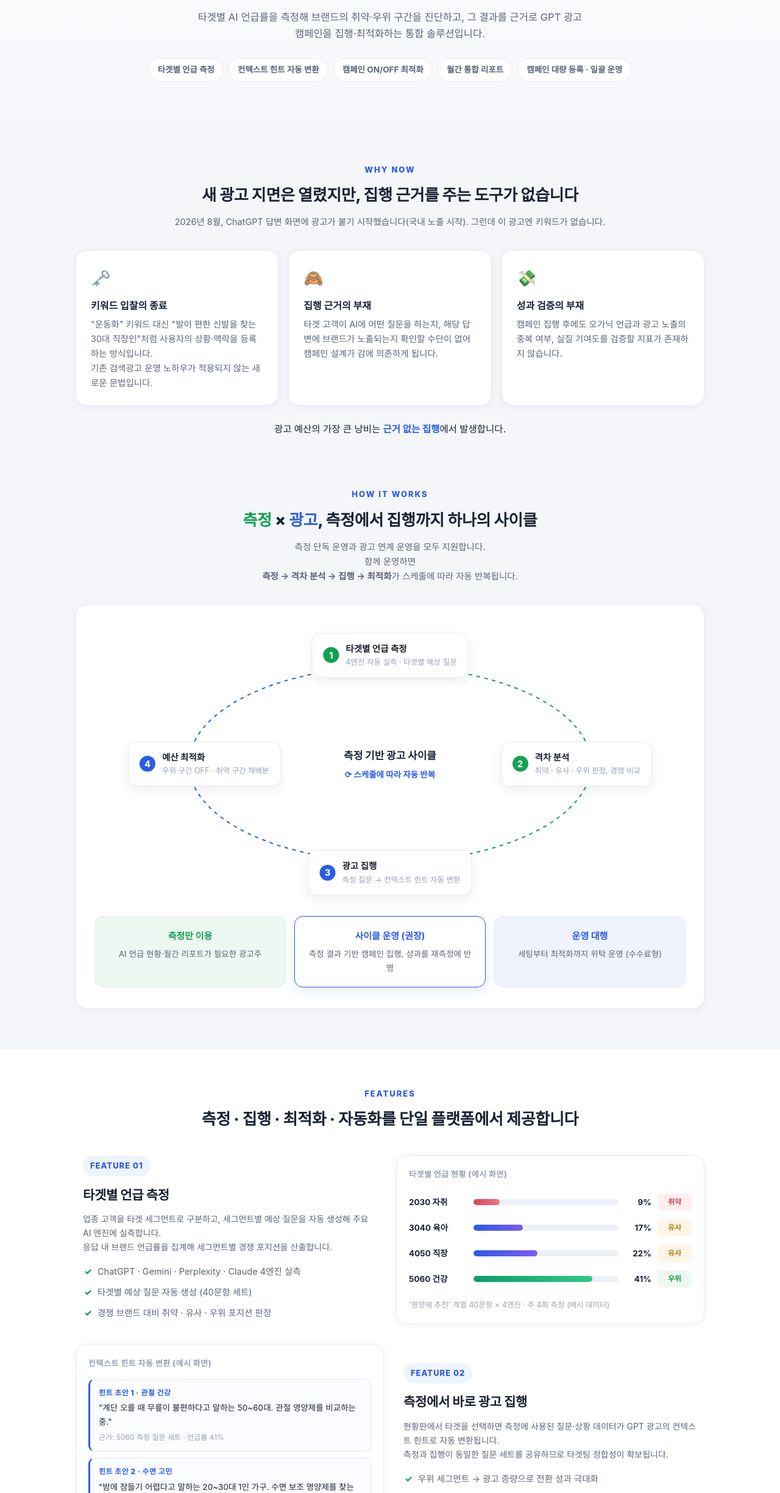
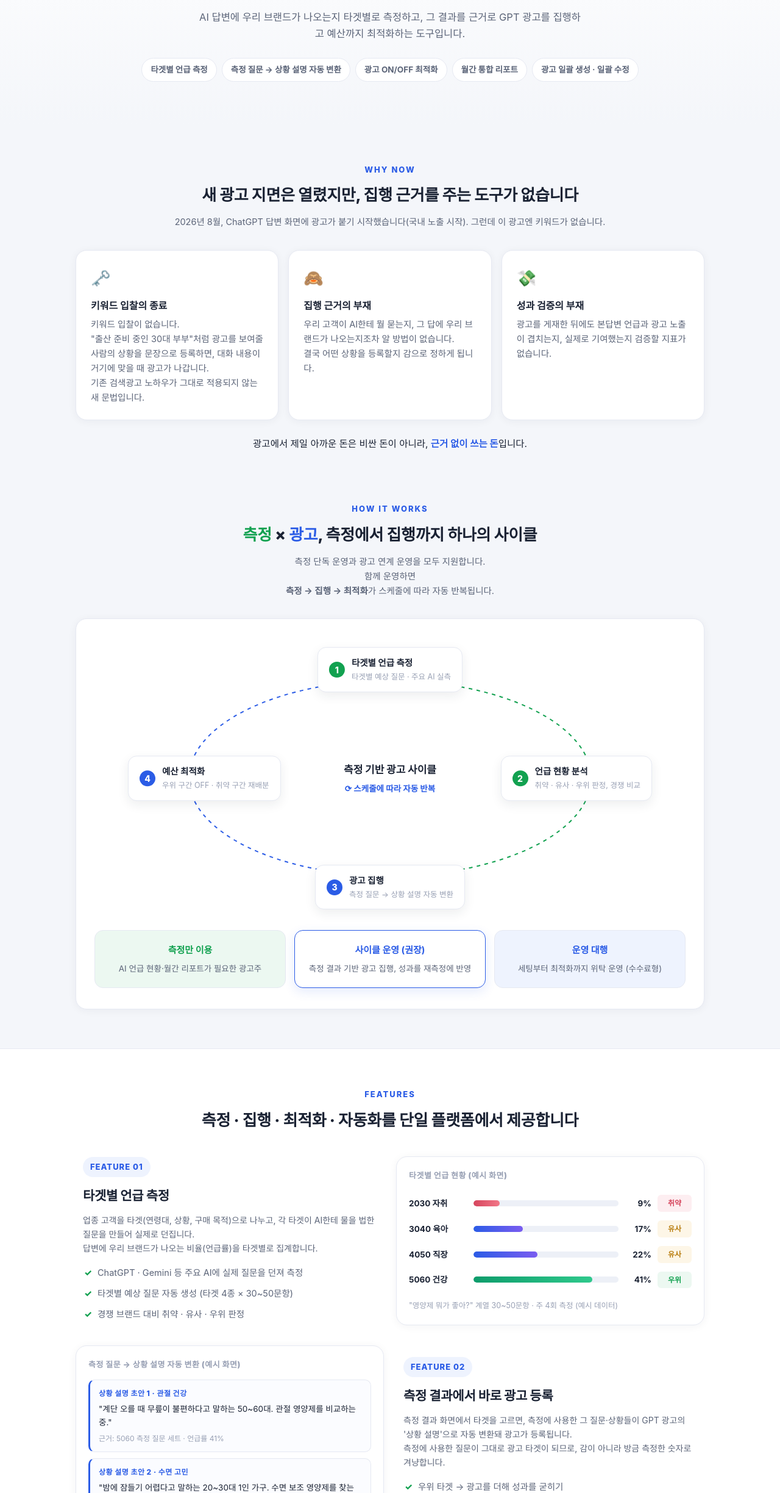
Before and after one commit to historydm11/AIAA, a plain HTML site: page intro.html in a window 1280 px wide. Shown: the part 252-2700 px from the top of the page at 61% size. Drawn offline with Linux system fonts and the light colour scheme.

Commit message:
intro: v4 제출 답변 워딩 싱크

```diff
--- a/intro.html
+++ b/intro.html
@@ -148,9 +148,9 @@ footer{border-top:1px solid var(--line);background:#fff;padding:30px 0;text-alig
 <!-- ═══ 히어로 ═══ -->
 <div class="hero"><div class="wrap">
   <h1>AI 광고 집행의 기준을<br><span class="b">측정 데이터</span>로 바꿉니다</h1>
-  <p>타겟별 AI 언급률을 측정해 브랜드의 취약·우위 구간을 진단하고,
-  그 결과를 근거로 GPT 광고 캠페인을 집행·최적화하는 통합 솔루션입니다.</p>
-  <div class="tags"><span>타겟별 언급 측정</span><span>컨텍스트 힌트 자동 변환</span><span>캠페인 ON/OFF 최적화</span><span>월간 통합 리포트</span><span>캠페인 대량 등록 · 일괄 운영</span></div>
+  <p>AI 답변에 우리 브랜드가 나오는지 타겟별로 측정하고,
+  그 결과를 근거로 GPT 광고를 집행하고 예산까지 최적화하는 도구입니다.</p>
+  <div class="tags"><span>타겟별 언급 측정</span><span>측정 질문 → 상황 설명 자동 변환</span><span>광고 ON/OFF 최적화</span><span>월간 통합 리포트</span><span>광고 일괄 생성 · 일괄 수정</span></div>
 </div></div>
 
 <!-- ═══ 문제 ═══ -->
@@ -159,18 +159,18 @@ footer{border-top:1px solid var(--line);background:#fff;padding:30px 0;text-alig
   <h2>새 광고 지면은 열렸지만, 집행 근거를 주는 도구가 없습니다</h2>
   <p class="sec-sub">2026년 8월, ChatGPT 답변 화면에 광고가 붙기 시작했습니다(국내 노출 시작). 그런데 이 광고엔 키워드가 없습니다.</p>
   <div class="q3">
-    <div class="card"><div class="em">🗝️</div><b>키워드 입찰의 종료</b><p>"운동화" 키워드 대신 "발이 편한 신발을 찾는 30대 직장인"처럼 사용자의 상황·맥락을 등록하는 방식입니다.<br>기존 검색광고 운영 노하우가 적용되지 않는 새로운 문법입니다.</p></div>
-    <div class="card"><div class="em">🙈</div><b>집행 근거의 부재</b><p>타겟 고객이 AI에 어떤 질문을 하는지, 해당 답변에 브랜드가 노출되는지 확인할 수단이 없어 캠페인 설계가 감에 의존하게 됩니다.</p></div>
-    <div class="card"><div class="em">💸</div><b>성과 검증의 부재</b><p>캠페인 집행 후에도 오가닉 언급과 광고 노출의 중복 여부, 실질 기여도를 검증할 지표가 존재하지 않습니다.</p></div>
+    <div class="card"><div class="em">🗝️</div><b>키워드 입찰의 종료</b><p>키워드 입찰이 없습니다.<br>"출산 준비 중인 30대 부부"처럼 광고를 보여줄 사람의 상황을 문장으로 등록하면, 대화 내용이 거기에 맞을 때 광고가 나갑니다.<br>기존 검색광고 노하우가 그대로 적용되지 않는 새 문법입니다.</p></div>
+    <div class="card"><div class="em">🙈</div><b>집행 근거의 부재</b><p>우리 고객이 AI한테 뭘 묻는지, 그 답에 우리 브랜드가 나오는지조차 알 방법이 없습니다.<br>결국 어떤 상황을 등록할지 감으로 정하게 됩니다.</p></div>
+    <div class="card"><div class="em">💸</div><b>성과 검증의 부재</b><p>광고를 게재한 뒤에도 본답변 언급과 광고 노출이 겹치는지, 실제로 기여했는지 검증할 지표가 없습니다.</p></div>
   </div>
-  <div class="callout">광고 예산의 가장 큰 낭비는 <b>근거 없는 집행</b>에서 발생합니다.</div>
+  <div class="callout">광고에서 제일 아까운 돈은 비싼 돈이 아니라, <b>근거 없이 쓰는 돈</b>입니다.</div>
 </div></section>
 
 <!-- ═══ 프로세스 사이클 ═══ -->
 <section style="padding-top:20px"><div class="wrap reveal">
   <span class="kicker">HOW IT WORKS</span>
   <h2><span class="g">측정</span> × <span class="b">광고</span>, 측정에서 집행까지 하나의 사이클</h2>
-  <p class="sec-sub">측정 단독 운영과 광고 연계 운영을 모두 지원합니다.<br>함께 운영하면<br><b>측정 → 격차 분석 → 집행 → 최적화</b>가 스케줄에 따라 자동 반복됩니다.</p>
+  <p class="sec-sub">측정 단독 운영과 광고 연계 운영을 모두 지원합니다.<br>함께 운영하면<br><b>측정 → 집행 → 최적화</b>가 스케줄에 따라 자동 반복됩니다.</p>
 
   <div class="card cycle-card">
     <div class="cycle">
@@ -184,15 +184,15 @@ footer{border-top:1px solid var(--line);background:#fff;padding:30px 0;text-alig
         <path d="M 430,375 A 330,160 0 0 1 100,215" fill="none" stroke="#2B5CE6" stroke-width="2" stroke-dasharray="6 7" marker-end="url(#abl)"/>
         <path d="M 100,215 A 330,160 0 0 1 430,55" fill="none" stroke="#2B5CE6" stroke-width="2" stroke-dasharray="6 7" marker-end="url(#abl)"/>
       </svg>
-      <div class="node p1"><span class="n n-green">1</span><span><b>타겟별 언급 측정</b><small>4엔진 자동 실측 · 타겟별 예상 질문</small></span></div>
-      <div class="node p2"><span class="n n-green">2</span><span><b>격차 분석</b><small>취약 · 유사 · 우위 판정, 경쟁 비교</small></span></div>
-      <div class="node p3"><span class="n n-blue">3</span><span><b>광고 집행</b><small>측정 질문 → 컨텍스트 힌트 자동 변환</small></span></div>
+      <div class="node p1"><span class="n n-green">1</span><span><b>타겟별 언급 측정</b><small>타겟별 예상 질문 · 주요 AI 실측</small></span></div>
+      <div class="node p2"><span class="n n-green">2</span><span><b>언급 현황 분석</b><small>취약 · 유사 · 우위 판정, 경쟁 비교</small></span></div>
+      <div class="node p3"><span class="n n-blue">3</span><span><b>광고 집행</b><small>측정 질문 → 상황 설명 자동 변환</small></span></div>
       <div class="node p4"><span class="n n-blue">4</span><span><b>예산 최적화</b><small>우위 구간 OFF · 취약 구간 재배분</small></span></div>
       <div class="cyc-center"><b>측정 기반 광고 사이클</b><span>⟳ 스케줄에 따라 자동 반복</span></div>
     </div>
     <div class="modes">
       <div class="mode m1"><b>측정만 이용</b><p>AI 언급 현황·월간 리포트가 필요한 광고주</p></div>
-      <div class="mode m2"><b>사이클 운영 (권장)</b><p>측정 결과 기반 캠페인 집행, 성과를 재측정에 반영</p></div>
+      <div class="mode m2"><b>사이클 운영 (권장)</b><p>측정 결과 기반 광고 집행, 성과를 재측정에 반영</p></div>
       <div class="mode m3"><b>운영 대행</b><p>세팅부터 최적화까지 위탁 운영 (수수료형)</p></div>
     </div>
   </div>
@@ -207,8 +207,8 @@ footer{border-top:1px solid var(--line);background:#fff;padding:30px 0;text-alig
     <div class="txt">
       <span class="num">FEATURE 01</span>
       <h3>타겟별 언급 측정</h3>
-      <p>업종 고객을 타겟 세그먼트로 구분하고, 세그먼트별 예상 질문을 자동 생성해 주요 AI 엔진에 실측합니다.<br>응답 내 브랜드 언급률을 집계해 세그먼트별 경쟁 포지션을 산출합니다.</p>
-      <ul><li>ChatGPT · Gemini · Perplexity · Claude 4엔진 실측</li><li>타겟별 예상 질문 자동 생성 (40문항 세트)</li><li>경쟁 브랜드 대비 취약 · 유사 · 우위 포지션 판정</li></ul>
+      <p>업종 고객을 타겟(연령대, 상황, 구매 목적)으로 나누고, 각 타겟이 AI한테 물을 법한 질문을 만들어 실제로 던집니다.<br>답변에 우리 브랜드가 나오는 비율(언급률)을 타겟별로 집계합니다.</p>
+      <ul><li>ChatGPT · Gemini 등 주요 AI에 실제 질문을 던져 측정</li><li>타겟별 예상 질문 자동 생성 (타겟 4종 × 30~50문항)</li><li>경쟁 브랜드 대비 취약 · 유사 · 우위 판정</li></ul>
     </div>
     <div class="card shot">
       <h4>타겟별 언급 현황 (예시 화면)</h4>
@@ -216,35 +216,35 @@ footer{border-top:1px solid var(--line);background:#fff;padding:30px 0;text-alig
       <div class="mrow"><span class="nm">3040 육아</span><div class="mbar"><i class="fb" data-w="34%"></i></div><b>17%</b><span class="mtag t-m">유사</span></div>
       <div class="mrow"><span class="nm">4050 직장</span><div class="mbar"><i class="fb" data-w="44%"></i></div><b>22%</b><span class="mtag t-m">유사</span></div>
       <div class="mrow"><span class="nm">5060 건강</span><div class="mbar"><i class="fg" data-w="82%"></i></div><b>41%</b><span class="mtag t-s">우위</span></div>
-      <p style="font-size:12.5px;color:var(--dim);margin-top:12px">'영양제 추천' 계열 40문항 × 4엔진 · 주 4회 측정 (예시 데이터)</p>
+      <p style="font-size:12.5px;color:var(--dim);margin-top:12px">"영양제 뭐가 좋아?" 계열 30~50문항 · 주 4회 측정 (예시 데이터)</p>
     </div>
   </div>
 
   <div class="feat reveal">
     <div class="card shot" style="order:0">
-      <h4>컨텍스트 힌트 자동 변환 (예시 화면)</h4>
-      <div class="hintbox"><div class="ht">힌트 초안 1 · 관절 건강</div><p>"계단 오를 때 무릎이 불편하다고 말하는 50~60대. 관절 영양제를 비교하는 중."</p><small>근거: 5060 측정 질문 세트 · 언급률 41%</small></div>
-      <div class="hintbox"><div class="ht">힌트 초안 2 · 수면 고민</div><p>"밤에 잠들기 어렵다고 말하는 20~30대 1인 가구. 수면 보조 영양제를 찾는 중."</p><small>근거: 2030 측정 질문 세트 · 언급률 9% (취약)</small></div>
+      <h4>측정 질문 → 상황 설명 자동 변환 (예시 화면)</h4>
+      <div class="hintbox"><div class="ht">상황 설명 초안 1 · 관절 건강</div><p>"계단 오를 때 무릎이 불편하다고 말하는 50~60대. 관절 영양제를 비교하는 중."</p><small>근거: 5060 측정 질문 세트 · 언급률 41%</small></div>
+      <div class="hintbox"><div class="ht">상황 설명 초안 2 · 수면 고민</div><p>"밤에 잠들기 어렵다고 말하는 20~30대 1인 가구. 수면 보조 영양제를 찾는 중."</p><small>근거: 2030 측정 질문 세트 · 언급률 9% (취약)</small></div>
     </div>
     <div class="txt">
       <span class="num">FEATURE 02</span>
-      <h3>측정에서 바로 광고 집행</h3>
-      <p>현황판에서 타겟을 선택하면 측정에 사용된 질문·상황 데이터가 GPT 광고의 컨텍스트 힌트로 자동 변환됩니다.<br>측정과 집행이 동일한 질문 세트를 공유하므로 타겟팅 정합성이 확보됩니다.</p>
-      <ul><li>우위 세그먼트 → 광고 증량으로 전환 성과 극대화</li><li>취약 세그먼트 → 광고로 노출 커버리지 확보, 오가닉 개선 병행</li><li>힌트 초안 검수 후 등록 (휴먼 승인 프로세스)</li></ul>
+      <h3>측정 결과에서 바로 광고 등록</h3>
+      <p>측정 결과 화면에서 타겟을 고르면, 측정에 사용한 그 질문·상황들이 GPT 광고의 '상황 설명'으로 자동 변환돼 광고가 등록됩니다.<br>측정에 사용한 질문이 그대로 광고 타겟이 되므로, 감이 아니라 방금 측정한 숫자로 겨냥합니다.</p>
+      <ul><li>우위 타겟 → 광고를 더해 성과를 굳히기</li><li>취약 타겟 → AI가 언급해줄 때까지 그 자리 노출을 광고로 확보</li><li>상황 설명 초안은 검수 후 등록 (휴먼 승인)</li></ul>
     </div>
   </div>
 
   <div class="feat reveal">
     <div class="txt">
       <span class="num">FEATURE 03</span>
-      <h3>캠페인 예산 최적화</h3>
-      <p>오가닉 언급이 확보된 구간의 캠페인은 OFF하고, 절감 예산을 취약 구간에 재배분합니다.<br>사이클이 반복될수록 집행 효율은 높아지고 오가닉 노출 자산이 축적됩니다.</p>
-      <ul><li>본답변 언급 × 광고 성과를 질문 단위로 매칭</li><li>ON/OFF 운영 제안 자동 생성</li><li>광고 지표(공식)·언급 변화(실측)를 한 장의 월간 리포트로</li></ul>
+      <h3>광고 ON/OFF · 예산 최적화</h3>
+      <p>AI가 알아서 우리 브랜드를 말해주기 시작한 자리는 광고를 끕니다.<br>공짜로 나오는 자리에 돈 쓸 이유가 없으니까요.<br>아낀 예산은 취약 구간으로 옮깁니다.<br>이 순환이 돌수록 광고비는 줄고, 노출은 쌓입니다.</p>
+      <ul><li>본답변 언급 × 광고 성과를 질문 단위로 매칭</li><li>ON/OFF 운영 제안 자동 생성, 절감 예산 재배분</li><li>노출·클릭·CTR·CPC·CPM(공식 지표)과 언급 변화(실측)를 한 장의 월간 리포트로</li></ul>
     </div>
     <div class="card shot">
       <h4>캠페인 운영 제안 (예시 화면)</h4>
       <table class="mtable">
-        <thead><tr><th>사용자 컨텍스트</th><th>본답변</th><th>광고</th><th>운영 제안</th></tr></thead>
+        <thead><tr><th>광고 (사용자 상황)</th><th>본답변</th><th>상태</th><th>운영 제안</th></tr></thead>
         <tbody>
           <tr><td>피로회복 찾는 4050</td><td><span class="pill pl-on">나옴</span></td><td><span class="pill pl-on">ON</span></td><td class="rx-s">OFF 권장 · 오가닉 우위 전환</td></tr>
           <tr><td>선물 고르는 5060 자녀</td><td><span class="pill pl-on">나옴</span></td><td><span class="pill pl-off">OFF</span></td><td class="rx-s">유지 · 오가닉 우위 구간</td></tr>
@@ -268,7 +268,7 @@ footer{border-top:1px solid var(--line);background:#fff;padding:30px 0;text-alig
     <div class="txt">
       <span class="num">FEATURE 04</span>
       <h3>대량 등록 · 자동 운영</h3>
-      <p>캠페인을 하나씩 만드는 방식으로는 상품이 많은 광고주를 감당할 수 없습니다.<br>카탈로그 연동으로 상품 × 타겟 조합의 캠페인을 일괄 생성하고, 운영 제안도 일괄 적용합니다.</p>
+      <p>광고를 하나씩 등록하는 방식으로는 상품이 많은 쇼핑몰을 감당할 수 없습니다.<br>카탈로그를 연동하면 상품 × 타겟 조합의 캠페인을 일괄 생성·일괄 수정하고, 운영 제안도 일괄 적용합니다.</p>
       <ul><li>상품 카탈로그 연동, 캠페인 일괄 생성·일괄 수정</li><li>운영 제안(ON/OFF) 원클릭 일괄 적용</li><li>스케줄 기반 자동 측정, 리포트 자동 발행</li></ul>
     </div>
   </div>
@@ -278,7 +278,7 @@ footer{border-top:1px solid var(--line);background:#fff;padding:30px 0;text-alig
 <section><div class="wrap reveal">
   <span class="kicker">ROADMAP</span>
   <h2>GPT에서 시작해, AI 광고 매체 전체로</h2>
-  <p class="sec-sub">AI 답변 화면에 광고를 도입하는 매체는 계속 늘어납니다.<br>광고가 개시되는 매체마다 동일한 사이클을 적용해, 복수 매체를 단일 플랫폼에서 통합 운영합니다.</p>
+  <p class="sec-sub">AI 답변 화면에 광고를 도입하는 매체는 계속 늘어납니다.<br>매체가 열릴 때마다 같은 방식(측정→집행)을 얹어, 여러 AI 광고를 한 화면에서 통합 운영하는 도구로 키웁니다.</p>
   <div class="road">
     <div class="card now"><span class="badge-now">NOW</span><div class="st">PHASE 1</div><b>ChatGPT 광고</b><p>2026.8 국내 노출 개시. 측정·집행·최적화 사이클 운영</p></div>
     <div class="card"><div class="st">PHASE 2</div><b>구글 AI Mode</b><p>AI Overviews·AI Mode 광고 확대에 맞춰 연동</p></div>
@@ -293,11 +293,11 @@ footer{border-top:1px solid var(--line);background:#fff;padding:30px 0;text-alig
   <h2>브랜드 등록부터 리포트까지, 4단계</h2>
   <div class="flow">
     <div class="fstep"><div class="dot">1</div><b>브랜드 등록</b><p>브랜드·업종 정보 입력</p></div>
-    <div class="fstep"><div class="dot">2</div><b>무료 진단 측정</b><p>타겟별 AI 언급 현황 리포트</p></div>
-    <div class="fstep"><div class="dot">3</div><b>캠페인 집행</b><p>취약·우위 구간 대상 등록</p></div>
+    <div class="fstep"><div class="dot">2</div><b>무료 측정</b><p>타겟별 언급 현황 리포트</p></div>
+    <div class="fstep"><div class="dot">3</div><b>광고 집행</b><p>취약·우위 구간에 광고 등록</p></div>
     <div class="fstep"><div class="dot">4</div><b>월간 리포트</b><p>성과·언급 변화·절감액 통합 보고</p></div>
   </div>
-  <div class="callout" style="margin-top:40px">브랜드의 AI 언급 현황 진단, <b>무료 측정부터 시작할 수 있습니다.</b></div>
+  <div class="callout" style="margin-top:40px">AI가 우리 브랜드를 어느 고객층에 말해주는지, <b>무료 측정부터 시작할 수 있습니다.</b></div>
 </div></section>
 
 <footer>AIAA · 서비스 컨셉 소개 페이지입니다.<br>화면과 수치는 모두 예시이며 실제 서비스는 준비 중입니다.</footer>
```
